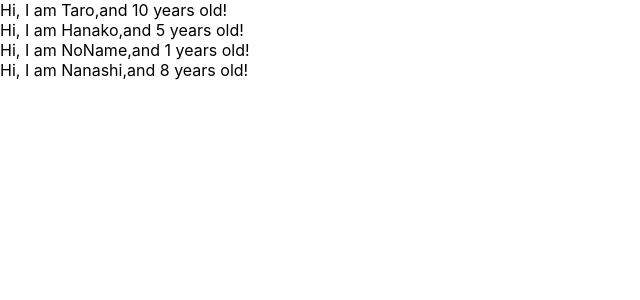
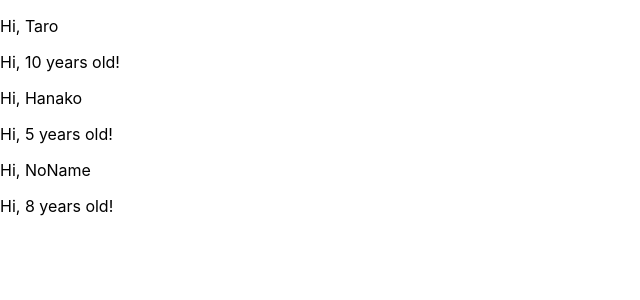
Before and after one commit to mdArayaRyota/udemy-react-redux-crud-application, a React (Create React App) app: page / in a window 1280 px wide. Shown: the top 300 px of the page, without its empty margins (0-640 px from the left). Built offline with nearby package versions, Linux system fonts and the light colour scheme.

Commit message:
learn prop-types

```diff
--- a/src/App.js
+++ b/src/App.js
@@ -1,11 +1,11 @@
 import React from 'react';
+import PropTypes from 'prop-types';
 
 const App = () => {
   const profiles = [
     { name: "Taro", age: 10},
     { name: "Hanako", age: 5},
-    { name: "NoName"},
-    { age: 8}
+    { name: "NoName",age: 8},
   ]
   return (
     <div>
@@ -17,11 +17,18 @@ const App = () => {
     </div>
   )
 }
+
 const User = (props) => {
-  return <div>Hi, I am {props.name},and {props.age} years old! </div>
+  return (
+    <div>
+      <p>Hi, {props.name}</p>
+      <p>Hi, {props.age} years old!</p>
+    </div>
+  )
 }
-User.defaultProps ={
-  name: "Nanashi",
-  age: 1
+
+User.propTypes = {
+  name: PropTypes.string,
+  age: PropTypes.number.isRequired
 }
 export default App;
```
